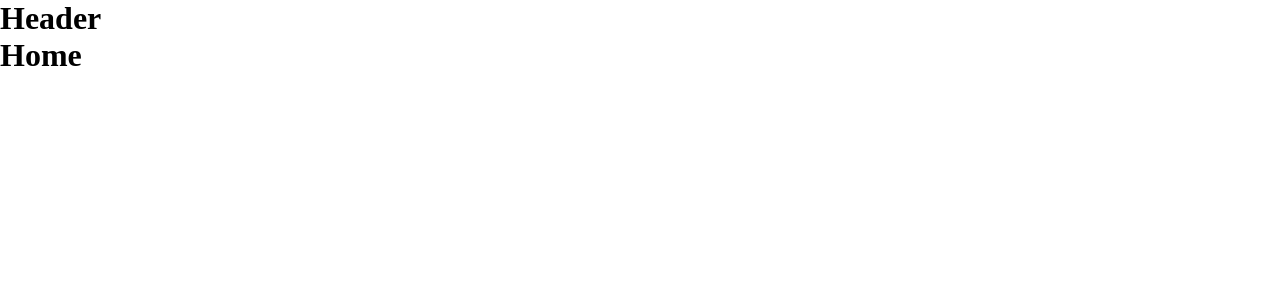
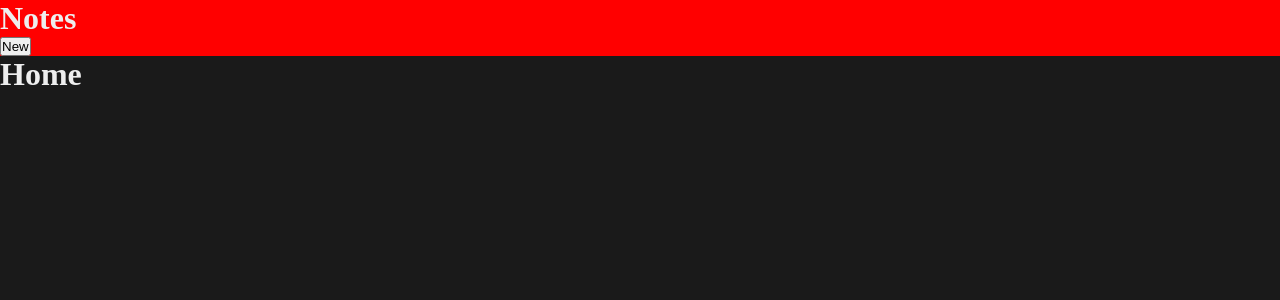
Before and after one commit to Pauloo27/notes, a React (Vite) app: page / in a window 1280 px wide. Shown: the top 300 px of the page. Built offline with nearby package versions, Linux system fonts and the light colour scheme.

Commit message:
Add css files

```diff
--- /dev/null
+++ b/src/App.css
@@ -0,0 +1,10 @@
+* {
+  padding: 0;
+  margin: 0;
+}
+
+/* theming */
+body {
+  background-color: #1a1a1a;
+  color: #eee;
+}
--- a/src/App.tsx
+++ b/src/App.tsx
@@ -3,7 +3,7 @@ import {
   BrowserRouter as Router, Switch, Route, Redirect
 } from "react-router-dom";
 import Home from "./pages/home/index";
-import "./styles/App.css";
+import "./App.css";
 
 export default function App() {
   return (
--- /dev/null
+++ b/src/pages/home/components/Header.css
@@ -0,0 +1,3 @@
+header {
+  background-color: red;
+}
--- a/src/pages/home/components/Header.tsx
+++ b/src/pages/home/components/Header.tsx
@@ -1,5 +1,11 @@
 import * as React from "react";
+import "./Header.css"
 
 export default function Header() {
-  return (<h1>Header</h1>);
+  return (
+    <header>
+      <h1>Notes</h1>
+      <button>New</button>
+    </header>
+  );
 }
--- a/src/styles/App.css
+++ /dev/null
@@ -1,4 +0,0 @@
-* {
-  padding: 0;
-  margin: 0;
-}
```
